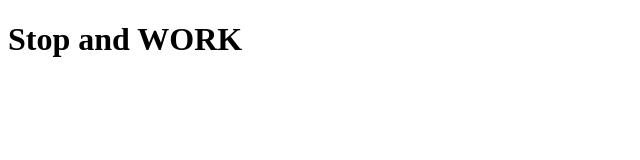
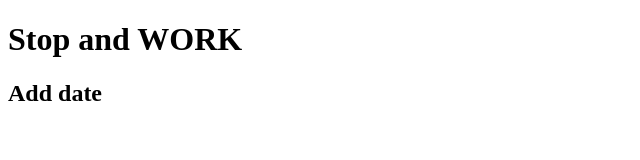
Before and after one commit to procorpiopaciano/workworkwork, a plain HTML site: page index.html in a window 1280 px wide. Shown: the whole page, without its empty margins (0-640 px from the left). Drawn offline with Linux system fonts and the light colour scheme.

Commit message:
Update index.html

```diff
--- a/index.html
+++ b/index.html
@@ -7,5 +7,6 @@
   </head>
   <body>
     <h1>Stop and WORK</h1>
+    <h2>Add date</h2>
   </body>
 </html>
```
